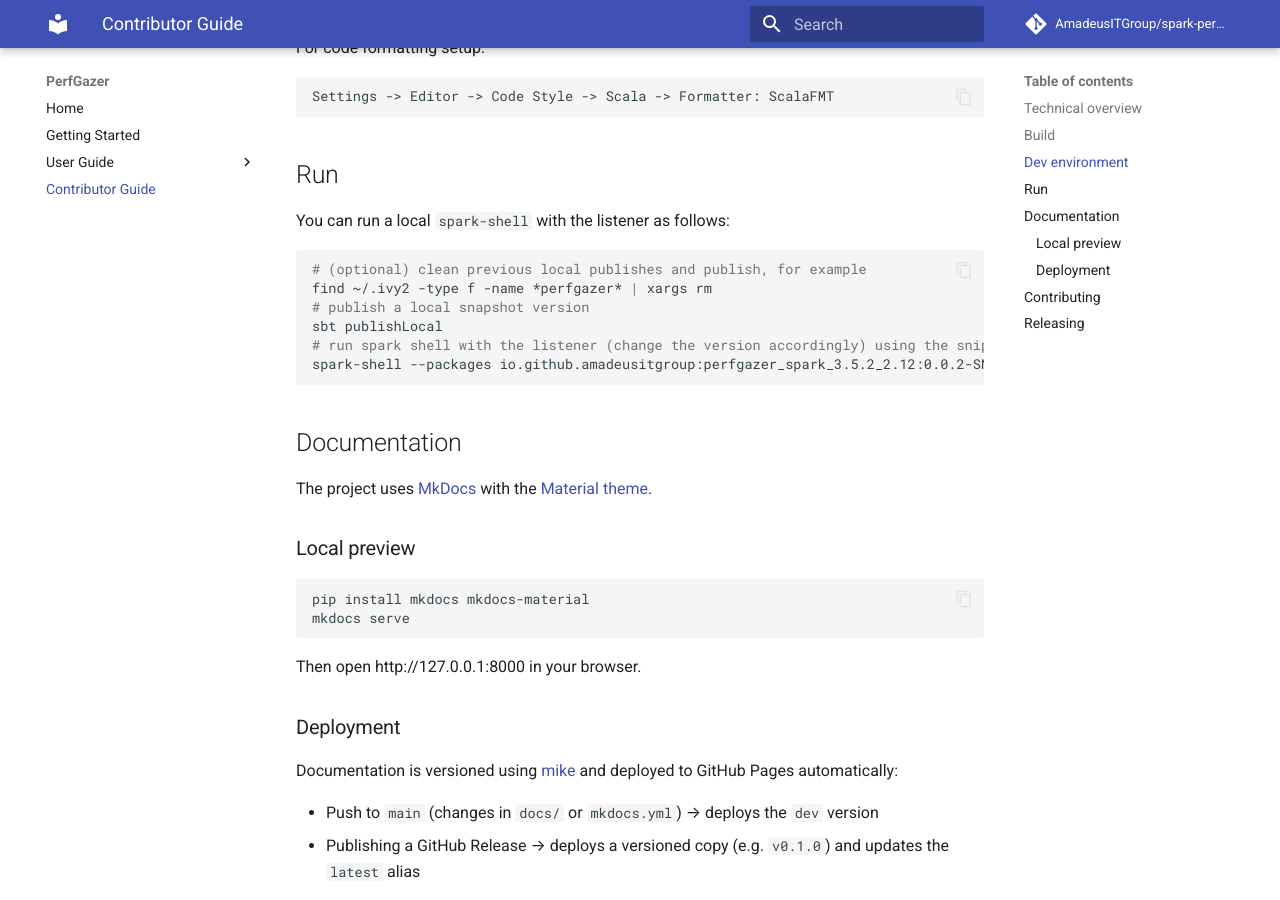
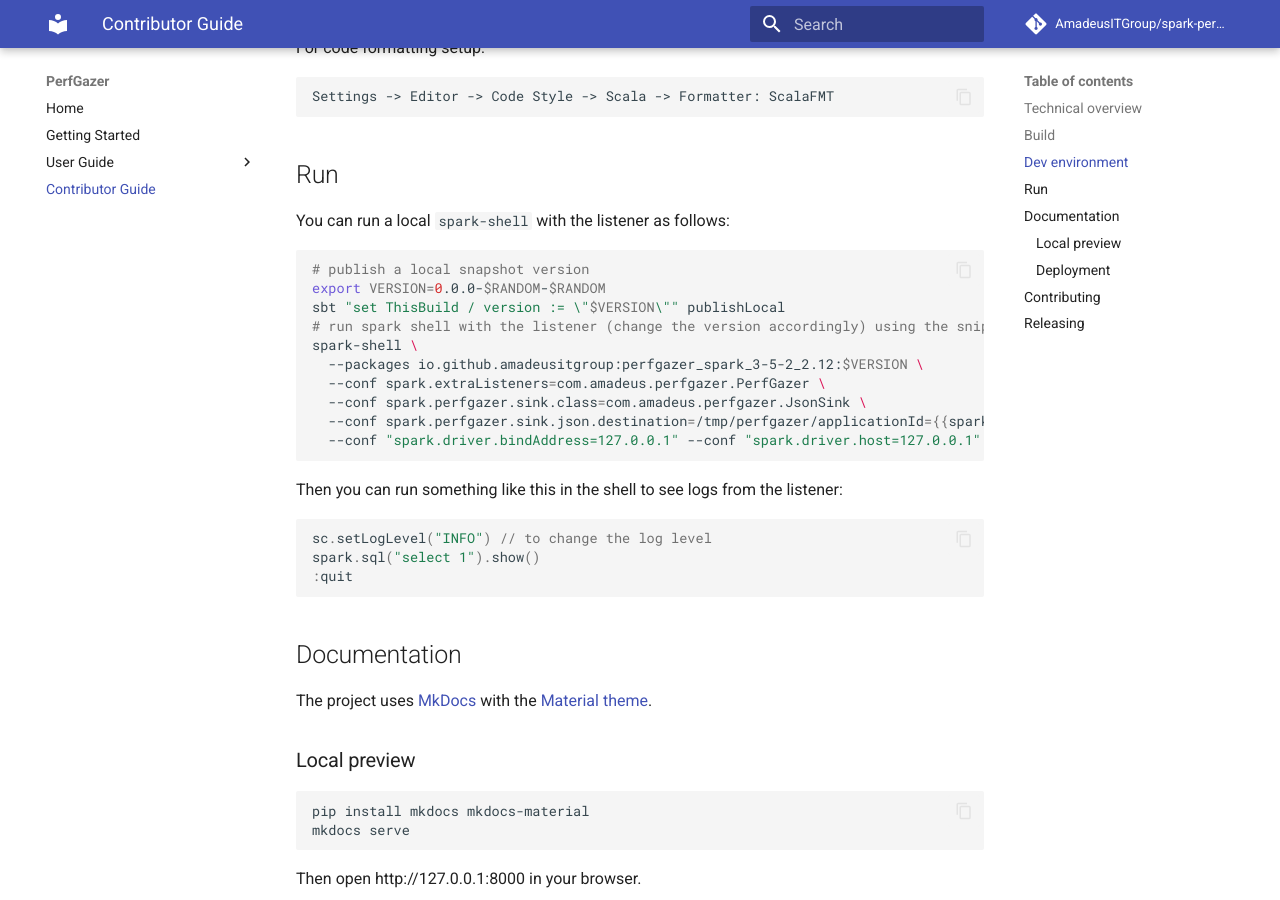
Before and after one commit to AmadeusITGroup/spark-perf-gazer, an MkDocs documentation site: the page built from docs/contributor_guide.md, in a window 1280 px wide and 900 px high, scrolled down 1097 px. Built offline with MkDocs 1.6.1 and Material for MkDocs 9.7.7, drawn with Linux system fonts in a browser that asks for light colours; comment, search, counter and statistics services are not loaded; the version menu is left out.

Commit message:
Update contributor guide to build and use the listener locally (#26)

````diff
--- a/docs/contributor_guide.md
+++ b/docs/contributor_guide.md
@@ -52,12 +52,24 @@ Settings -> Editor -> Code Style -> Scala -> Formatter: ScalaFMT
 You can run a local `spark-shell` with the listener as follows:
 
 ```bash
-# (optional) clean previous local publishes and publish, for example
-find ~/.ivy2 -type f -name *perfgazer* | xargs rm
 # publish a local snapshot version
-sbt publishLocal
+export VERSION=0.0.0-$RANDOM-$RANDOM
+sbt "set ThisBuild / version := \"$VERSION\"" publishLocal
 # run spark shell with the listener (change the version accordingly) using the snippet provided above
-spark-shell --packages io.github.amadeusitgroup:perfgazer_spark_3.5.2_2.12:0.0.2-SNAPSHOT ...
+spark-shell \
+  --packages io.github.amadeusitgroup:perfgazer_spark_3-5-2_2.12:$VERSION \
+  --conf spark.extraListeners=com.amadeus.perfgazer.PerfGazer \
+  --conf spark.perfgazer.sink.class=com.amadeus.perfgazer.JsonSink \
+  --conf spark.perfgazer.sink.json.destination=/tmp/perfgazer/applicationId={{spark.app.id}}/ \
+  --conf "spark.driver.bindAddress=127.0.0.1" --conf "spark.driver.host=127.0.0.1"
+```
+
+Then you can run something like this in the shell to see logs from the listener:
+
+```scala
+sc.setLogLevel("INFO") // to change the log level
+spark.sql("select 1").show()
+:quit
 ```
 
 ## Documentation
````
